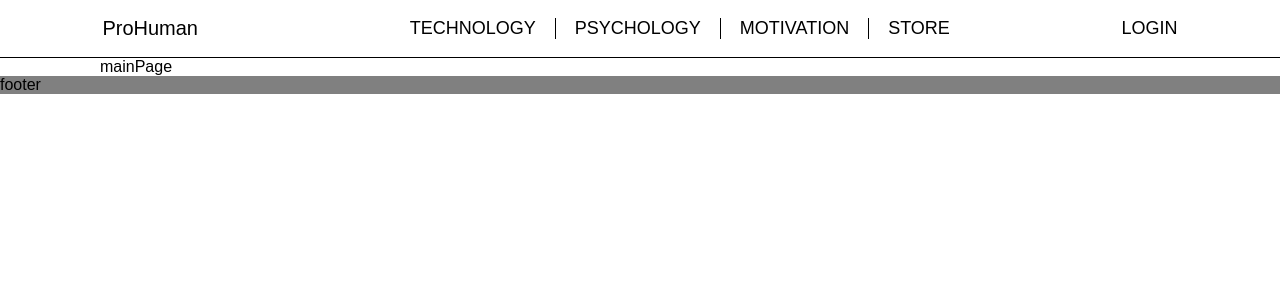
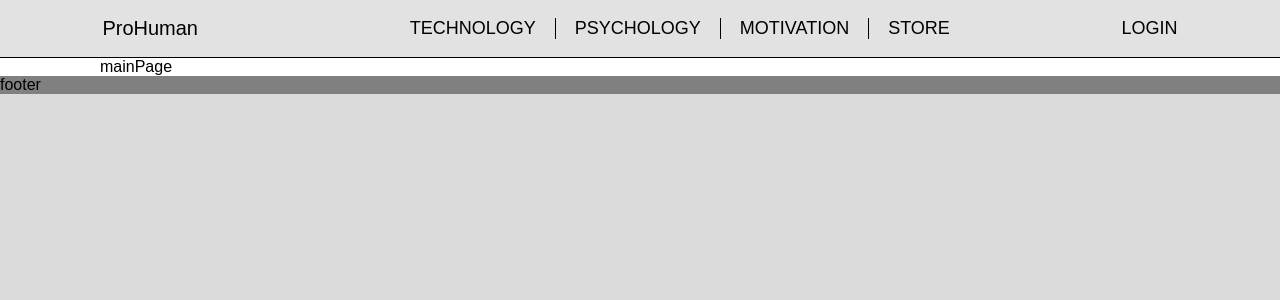
Before and after one commit to Tomaszunek/blog-starter, a React app: page / in a window 1280 px wide. Shown: the top 300 px of the page. Built offline with nearby package versions, Linux system fonts and the light colour scheme.

Commit message:
make a hover

```diff
--- a/src/components/Navigation/navigation.scss
+++ b/src/components/Navigation/navigation.scss
@@ -1,7 +1,7 @@
 @import 'src/styles/variables.scss';
 
 nav {
-    background-color: $main-color;
+    background-color: $primary-background-alpha;
     display: flex;
     align-items: center;
     justify-content: space-between;
--- a/src/index.scss
+++ b/src/index.scss
@@ -4,6 +4,7 @@ body {
   margin: 0;
   padding: 0;
   font-family: sans-serif;
+  background-color: $body-background;
 }
 
 .container {
--- a/src/styles/variables.scss
+++ b/src/styles/variables.scss
@@ -1,12 +1,16 @@
 // $primary-color: gray;
 // $primary-background: black;
+// $primary-background-alpha: rgba(0,0,0,0.2);
 // $second-color: white;
 // $main-color: black;
+// $body-background: rgb(33, 33, 33);
 
 $primary-color: gray;
 $primary-background: white;
+$primary-background-alpha: rgba(255,255,255,0.2);
 $second-color: black;
 $main-color: white;
+$body-background: rgb(219, 219, 219);
 
 $xs: 576px;
 $sm: 768px;
```
